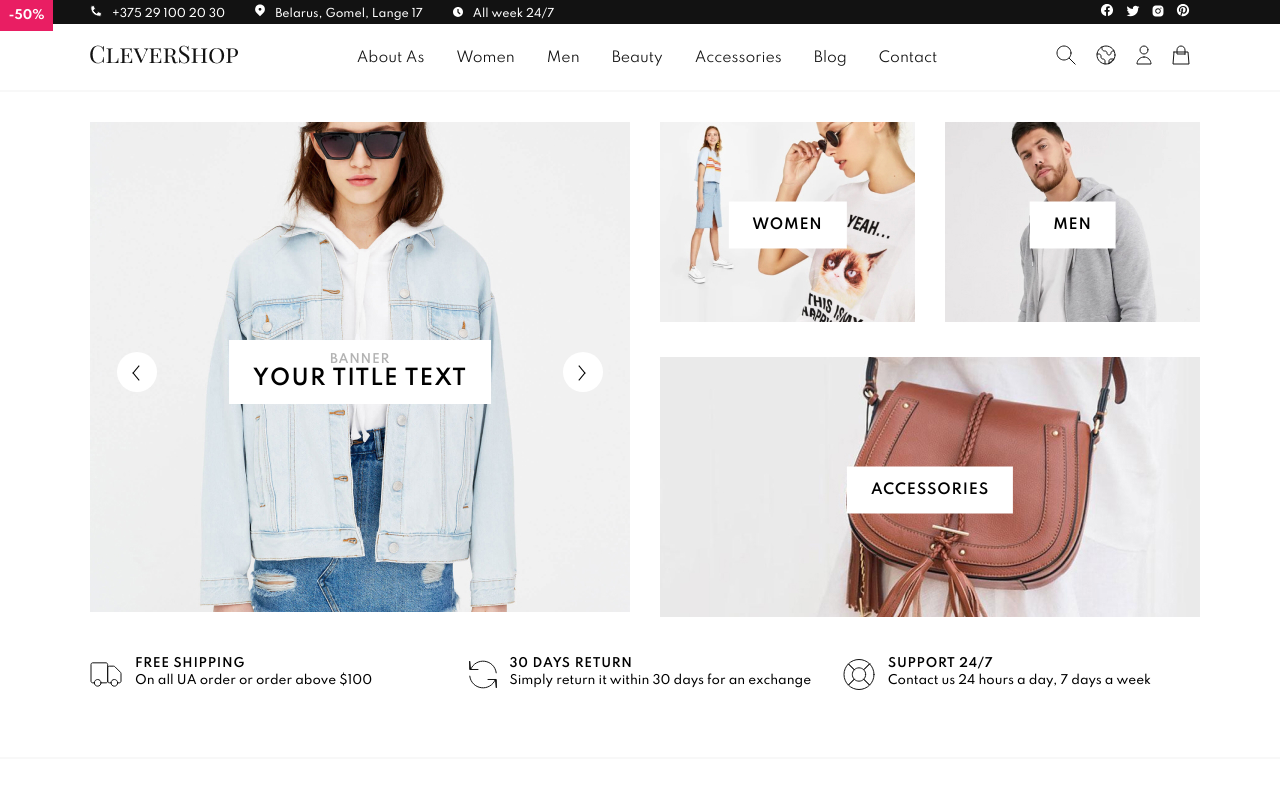
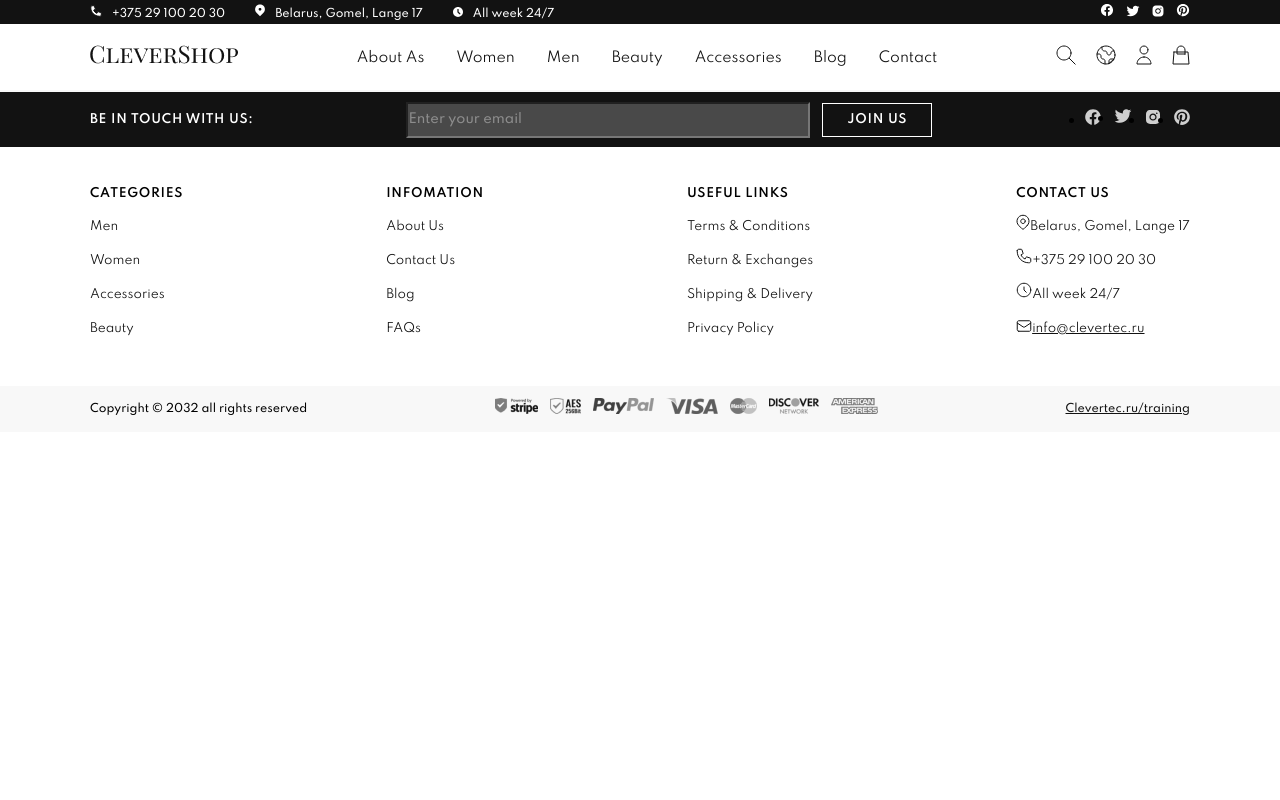
Before and after one commit to Hv0st/training-shop, a React (Create React App) app: page /#/men in a window 1280 px wide. Shown: the top 800 px of the page. Built offline with nearby package versions, Linux system fonts and the light colour scheme.

Commit message:
fix path

```diff
--- a/src/App.jsx
+++ b/src/App.jsx
@@ -11,10 +11,10 @@ function App() {
     <div className='App'>
       <Header />
       <Routes>
-        <Route exact path="/" element={<Main />} />
+        <Route exact path="training-shop" element={<Main />} />
         <Route exact path="/women" element={<Women />} />
         <Route exact path="/men" element={<Men />} />
-        {/* <Route exact path="/product" element={<Product />} /> */}
+        <Route exact path="/product" element={<Product />} />
       </Routes>
       <Footer />
     </div>
```
